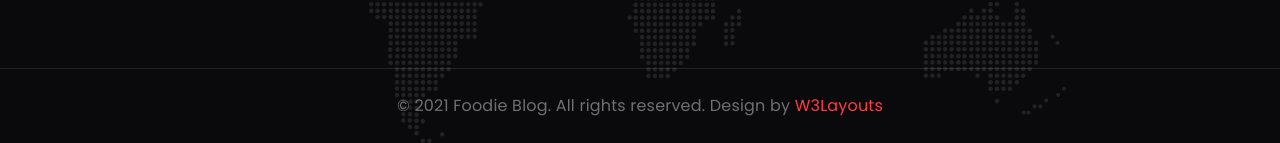
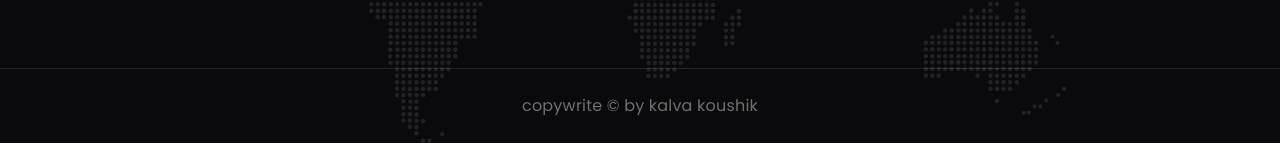
Before and after one commit to koushikkalva/final-project, a plain HTML site: page contact.html in a window 1280 px wide. Shown: the part 2106-2249 px from the top of the page. Drawn offline with Linux system fonts and the light colour scheme; a web font is replaced by a local one.

Commit message:
2nd commit

```diff
--- a/contact.html
+++ b/contact.html
@@ -282,9 +282,8 @@ Author URL: http://w3layouts.com
         <!-- copyright -->
         <section class="w3l-copyright text-center">
             <div class="container">
-                <p class="copy-footer-29">© 2021 Foodie Blog. All rights reserved. Design by <a
-                        href="https://w3layouts.com/" target="_blank">
-                        W3Layouts</a></p>
+                <p class="copy-footer-29">copywrite &copy; by kalva koushik
+                        </p>
             </div>
         </section>
         <!-- //copyright -->
```
